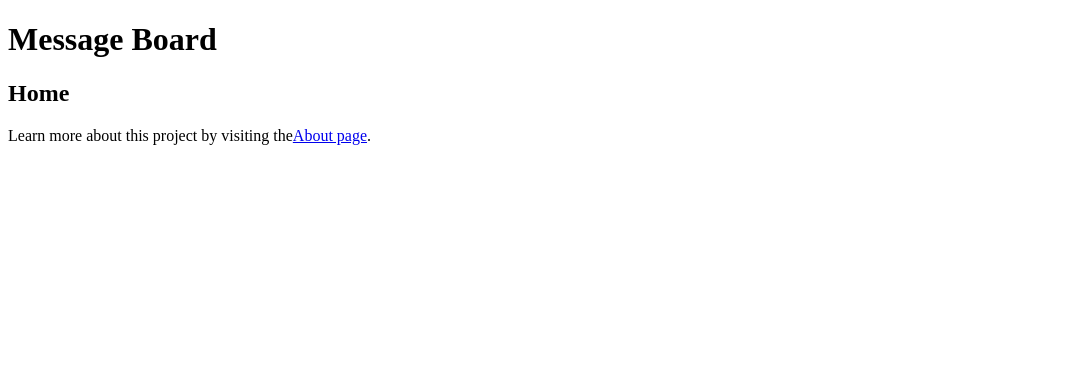
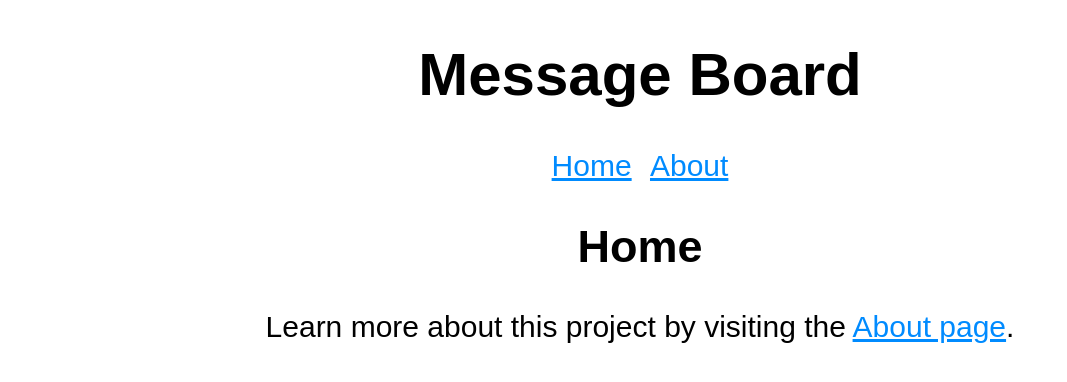
Before and after one commit to ssareddy/jhu_software_concepts, a Flask app: page / in a window 1280 px wide. Shown: the top 382 px of the page, without its empty margins (0-1067 px from the left). Run offline with Flask 3, Linux system fonts and the light colour scheme.

Commit message:
Added more to tutorial on CSS and Navigation Added profile pic for module_1

```diff
--- a/Tutorial/app.py
+++ /dev/null
@@ -1,9 +0,0 @@
-from flask import Flask
-from board import pages
-
-app = Flask(__name__)
-
-app.register_blueprint(pages.bp)
-
-if __name__ == "__main__":
-    app.run(host="localhost", port=8080, debug=True)
--- /dev/null
+++ b/Tutorial/run.py
@@ -0,0 +1,9 @@
+from flask import Flask
+from board import app
+
+web = Flask(__name__)
+
+web.register_blueprint(app.bp)
+
+if __name__ == "__main__":
+    web.run(host="localhost", port=8080, debug=True)
--- /dev/null
+++ b/Tutorial/static/styles.css
@@ -0,0 +1,34 @@
+* {
+  box-sizing: border-box;
+}
+
+body {
+  font-family: sans-serif;
+  font-size: 30px;
+  margin: 0 auto;
+  text-align: center;
+}
+
+a,
+a:visited {
+  color: #008bff;
+}
+
+a:hover {
+  color: #0056b3;
+}
+
+nav ul {
+  list-style-type: none;
+  padding: 0;
+}
+
+nav ul li {
+  display: inline;
+  margin: 0 5px;
+}
+
+main {
+  width: 80%;
+  margin: 0 auto;
+}
--- /dev/null
+++ b/Tutorial/templates/_navigation.html
@@ -0,0 +1,6 @@
+<nav>
+  <ul>
+    <li><a href="{{ url_for('pages.home') }}">Home</a></li>
+    <li><a href="{{ url_for('pages.about') }}">About</a></li>
+  </ul>
+</nav>
--- a/Tutorial/templates/base.html
+++ b/Tutorial/templates/base.html
@@ -3,9 +3,11 @@
 <head>
     <meta charset="UTF-8">
     <title>Message Board - {% block title %}{% endblock title %}</title>
+    <link rel="stylesheet" href="{{ url_for('static', filename='styles.css') }}">
 </head>
 <body>
 <h1>Message Board</h1>
+{% include("_navigation.html") %}
 <section>
     <header>
         {% block header %}{% endblock header %}
--- a/Tutorial/templates/pages/home.html
+++ b/Tutorial/templates/pages/home.html
@@ -6,6 +6,6 @@
 
 {% block content %}
   <p>
-    Learn more about this project by visiting the<a href="{{ url_for('pages.about') }}">About page</a>.
+    Learn more about this project by visiting the <a href="{{ url_for('pages.about') }}">About page</a>.
   </p>
 {% endblock content %}
```
Also changed, not shown: module_1/board/pages.py (+15 -0 lines), module_1/board/templates/base.html (+16 -2 lines), Tutorial/board/app.py (renamed from Tutorial/board/pages.py), module_1/board/static/images/profile.jpg (added).
